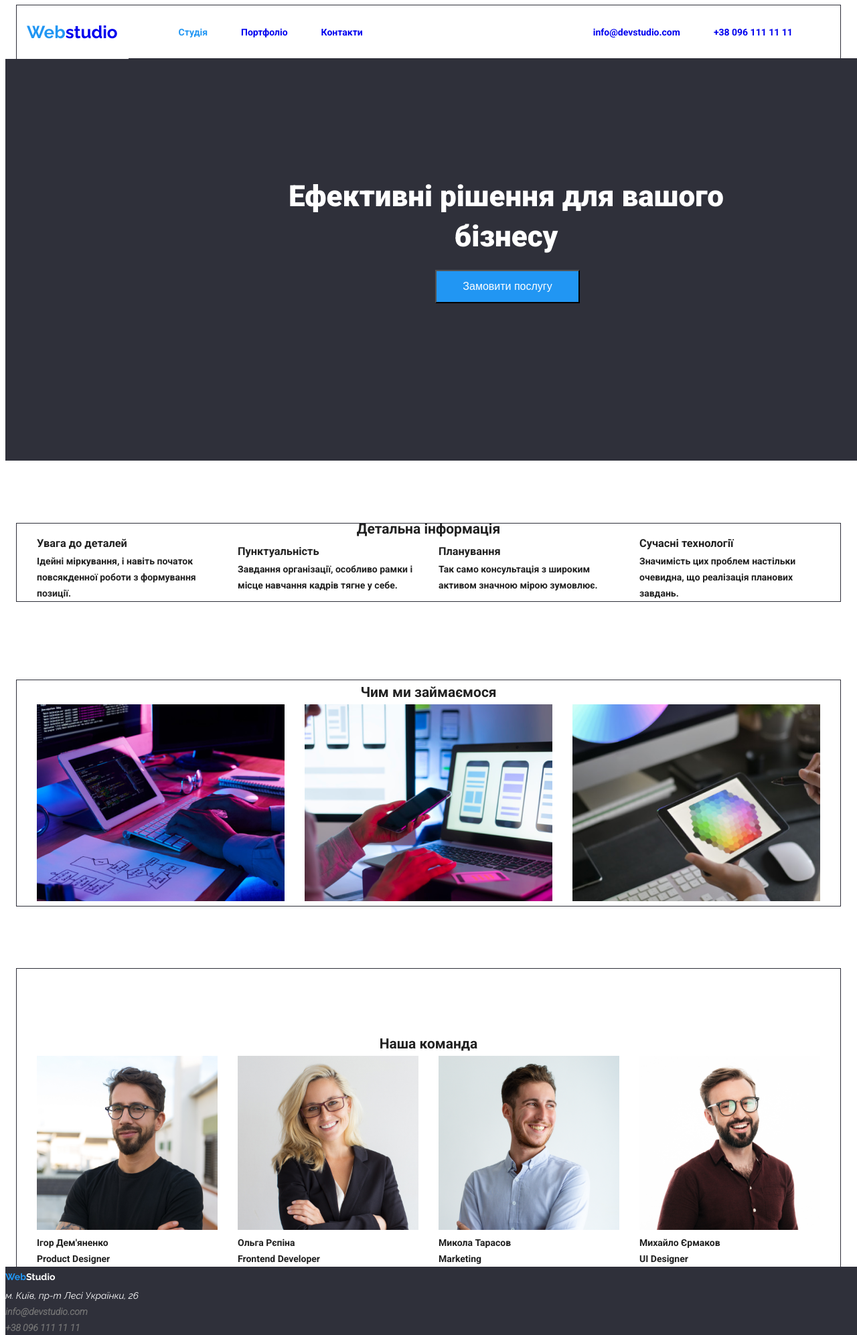
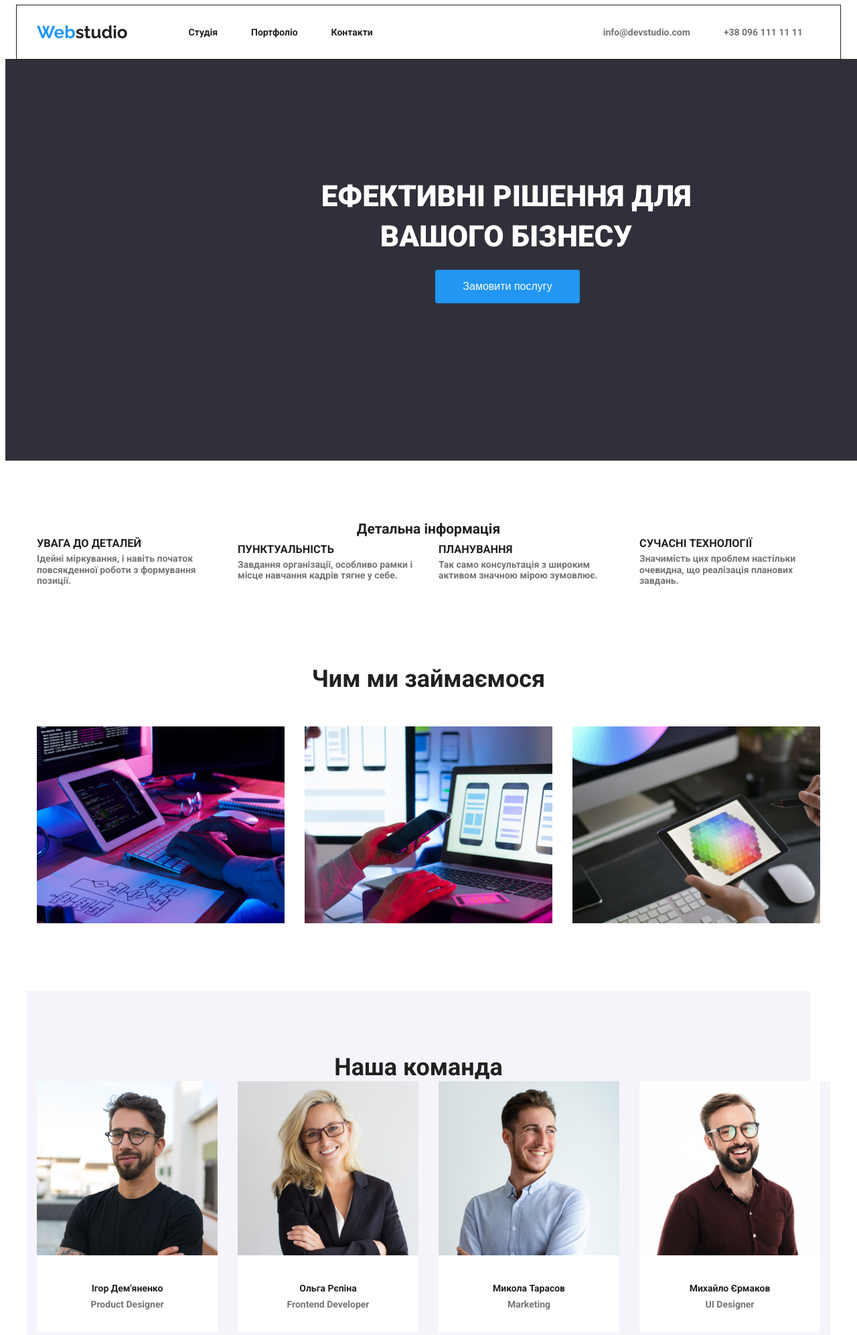
Before and after one commit to Eliss369/HW-15, a plain HTML site: page index.html in a window 1280 px wide. Shown: the top 1994 px of the page at 67% size. Drawn offline with Linux system fonts and the light colour scheme.

Commit message:
add markup

```diff
--- a/css/normalise.css
+++ b/css/normalise.css
@@ -30,6 +30,7 @@ a {
 figure {
   margin: 0;
 }
-.portfolio-button {
+.portfolio-button,
+.hero-button {
   border: none;
 }
--- a/css/style.css
+++ b/css/style.css
@@ -17,7 +17,6 @@ body {
   padding-left: 15px;
   padding-right: 15px;
   margin: 0 auto;
-  outline: 1px solid var(--dark-blue-color);
 }
 
 /* header */
@@ -38,7 +37,13 @@ body {
 }
 
 /* header-flex */
-
+.header {
+  width: 1230px;
+  padding-left: 15px;
+  padding-right: 15px;
+  margin: 0 auto;
+  outline: 1px solid var(--black-color);
+}
 .header-flex {
   display: flex;
   height: 80px;
@@ -50,36 +55,51 @@ body {
   font-family: Raleway;
   font-size: 26px;
   line-height: 30.52px;
+  color: var(--black-color);
 }
 .header-nav-item:not(:last-child),
 .header-contacts-item:not(:last-child) {
   margin-right: 50px;
 }
+.header-email-link,
+.header-contacts-link {
+  color: var(--grey-color);
+}
+.header-email-link:hover,
+.header-email-link:focus {
+  color: var(--blue-color);
+}
+.header-contacts-link:hover,
+.header-contacts-link:focus {
+  color: var(--blue-color);
+}
 
 .header-nav-list {
   margin-right: 344px;
+}
+.header-list-link {
+  color: var(--black-color);
+}
+.header-list-link:hover,
+.header-list-link:focus {
+  color: var(--blue-color);
 }
 /* portfolio-flex */
 .portfolio-flex {
   display: flex;
   flex-wrap: wrap;
   justify-content: center;
+  gap: 30px;
 }
-.button-list-item:not(:last-child) {
-  margin-bottom: 56px;
+.portfolio-list-item {
+  flex-basis: calc((100% - 60px) / 3);
 }
 .portfolio-filter {
   display: flex;
   gap: 8px;
+  margin-bottom: 56px;
 }
-.portfolio-list {
-  display: flex;
 
-  gap: 30px;
-}
-.portfolio-list-item:not(3n) {
-  flex-basis: calc((100% - 60px) / 3);
-}
 .portfolio-button {
   height: 38px;
 }
@@ -101,10 +121,12 @@ body {
   display: flex;
   justify-content: center;
   padding-top: 94px;
+  align-items: center;
 }
 .team-flex {
   display: flex;
   justify-content: center;
+  background-color: rgb(245, 244, 250);
 }
 .team-flex:not(:last-child) {
   margin-right: 30px;
@@ -135,6 +157,8 @@ body {
   line-height: calc(30 / 16);
   margin-right: 100px;
   margin-top: 140px;
+  border-radius: 4px;
+  cursor: pointer;
 }
 .hero-title {
   padding-top: 175px;
@@ -143,15 +167,45 @@ body {
   color: var(--white-color);
   height: 120px;
   width: 696px;
+
   font-weight: 900;
   font-size: 44px;
+  font-family: Roboto;
 }
 /* team */
 .team-list-item:not(:last-child) {
   margin-right: 30px;
 }
+.team-into {
+  background-color: rgb(255, 255, 255);
+}
+.team-text {
+  margin-top: 30px;
+  display: flex;
+  justify-content: center;
+}
+.team-text-subtext {
+  display: flex;
+  justify-content: center;
+  color: var(--grey-color);
+  margin-bottom: 30px;
+}
+.team-title {
+  line-height: 41.19px;
+  font-size: 36px;
+}
+.team-list-item {
+  margin-bottom: 94px;
+  background-color: rgb(255, 255, 255);
+}
+
 /* photos */
-.photos-title,
+.photos-title {
+  margin-bottom: 50px;
+  margin-top: 94px;
+  line-height: 41.19px;
+  font-size: 36px;
+}
 .portfolio-title {
   line-height: 36px;
 }
@@ -187,21 +241,39 @@ body {
 
 .advatages-text {
   width: 270px;
+  color: var(--grey-color);
+  font-weight: 700;
+  line-height: 16.41px;
 }
 
 /* portfoio */
+.portfolio-list-item {
+  width: 370px;
+  height: 404px;
+  outline: 1px solid rgb(245, 244, 250);
+}
 .portfolio-pic {
   width: 370px;
   height: 294px;
 }
 .portfolio-text {
-  color: var(--light-grey-color);
+  color: var(--grey-color);
   line-height: 30px;
+  padding-left: 24px;
+}
+.portfolio-text:hover,
+.portfolio-text:focus {
+  color: var(--blue-color);
 }
 .portfolio-subtitle {
-  color: inherit;
+  color: var(--black-color);
+  padding-left: 24px;
   line-height: 36px;
   font-size: 18px;
+}
+.portfolio-subtitle:hover,
+.portfolio-subtitle:focus {
+  color: var(--blue-color);
 }
 .portfolio-button {
   line-height: calc(26 / 14);
@@ -210,8 +282,9 @@ body {
   font-weight: 500;
   font-size: 16px;
 }
-.button-list-item {
+.portfolio-button {
   border-radius: 4px;
+  padding: 6px 22px;
 }
 .portfolio-button:hover,
 .portfolio-button:focus {
@@ -229,11 +302,11 @@ body {
   height: 252px;
   background-color: var(--dark-blue-color);
   margin: 0 auto;
+  padding-top: 60px;
 }
-
-.footer-logo {
-  font-family: Raleway;
-  line-height: 31px;
+.footer-list {
+  margin-left: 215px;
+  margin-bottom: 60px;
 }
 
 .footer-email,
@@ -255,6 +328,7 @@ body {
   line-height: 30.52px;
   font-family: Raleway;
   font-weight: 700;
+  margin-left: 215px;
 }
 
 .hero,
--- a/index.html
+++ b/index.html
@@ -25,10 +25,10 @@
               <a href="./index.html" class="header-list-link">Студія</a>
             </li>
             <li class="header-nav-item">
-              <a href="./portfolio.html" class="header-link">Портфоліо</a>
+              <a href="./portfolio.html" class="header-list-link">Портфоліо</a>
             </li>
             <li class="header-nav-item">
-              <a href="#" class="header-link">Контакти</a>
+              <a href="#" class="header-list-link">Контакти</a>
             </li>
           </ul>
         </nav>
@@ -49,7 +49,7 @@
     <main class="main">
       <section class="hero">
         <div class="container">
-          <h1 class="hero-title">Ефективні рішення для вашого бізнесу</h1>
+          <h1 class="hero-title">ЕФЕКТИВНІ РІШЕННЯ ДЛЯ ВАШОГО БІЗНЕСУ</h1>
           <button type="button" class="hero-button">Замовити послугу</button>
         </div>
       </section>
@@ -58,28 +58,28 @@
           <h2 class="advatages-title">Детальна інформація</h2>
           <ul class="advatages-list advatages-flex">
             <li class="advatages-list-item">
-              <h3 class="title">Увага до деталей</h3>
+              <h3 class="title">УВАГА ДО ДЕТАЛЕЙ</h3>
               <p class="advatages-text">
                 Ідейні міркування, і навіть початок повсякденної роботи з
                 формування позиції.
               </p>
             </li>
             <li class="advatages-list-item">
-              <h3 class="title">Пунктуальність</h3>
+              <h3 class="title">ПУНКТУАЛЬНІСТЬ</h3>
               <p class="advatages-text">
                 Завдання організації, особливо рамки і місце навчання кадрів
                 тягне у себе.
               </p>
             </li>
             <li class="advatages-list-item">
-              <h3 class="title">Планування</h3>
+              <h3 class="title">ПЛАНУВАННЯ</h3>
               <p class="advatages-text">
                 Так само консультація з широким активом значною мірою зумовлює.
               </p>
             </li>
 
             <li class="advatages-list-item">
-              <h3 class="title">Сучасні технології</h3>
+              <h3 class="title">СУЧАСНІ ТЕХНОЛОГІЇ</h3>
               <p class="advatages-text">
                 Значимість цих проблем настільки очевидна, що реалізація
                 планових завдань.
@@ -121,7 +121,7 @@
       </section>
       <section class="team">
         <div class="container">
-          <h2 class="team-title">Наша команда</h2>
+          <h2 class="team-title team-flex">Наша команда</h2>
           <ul class="team-list team-flex">
             <li class="team-list-item">
               <figure class="team-into">
@@ -173,7 +173,7 @@
 
                 <figcaption class="team-into">
                   <p class="team-text">Михайло Єрмаков</p>
-                  <p class="team-text">UI Designer</p>
+                  <p class="team-text-subtext">UI Designer</p>
                 </figcaption>
               </figure>
             </li>
```
Also changed, not shown: portfolio.html (+4 -4 lines).
